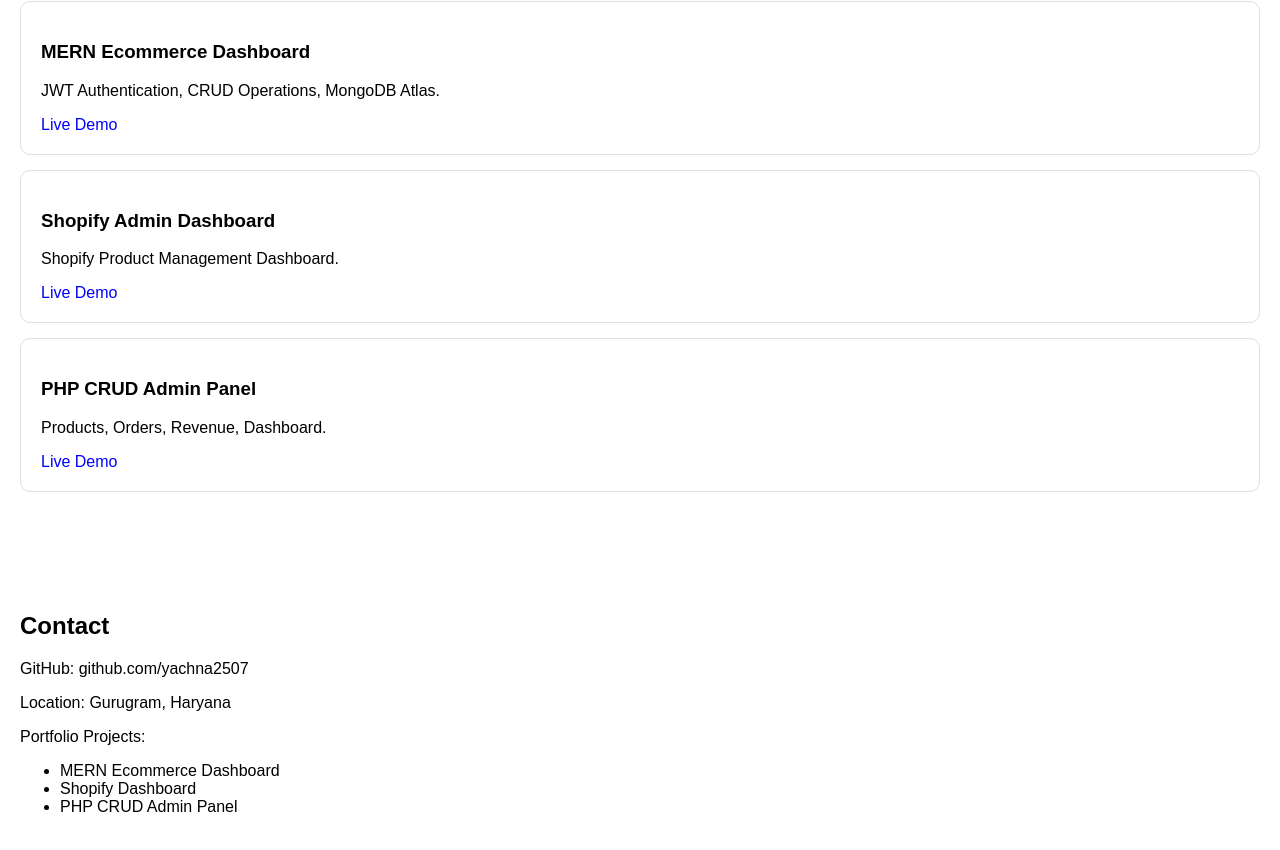
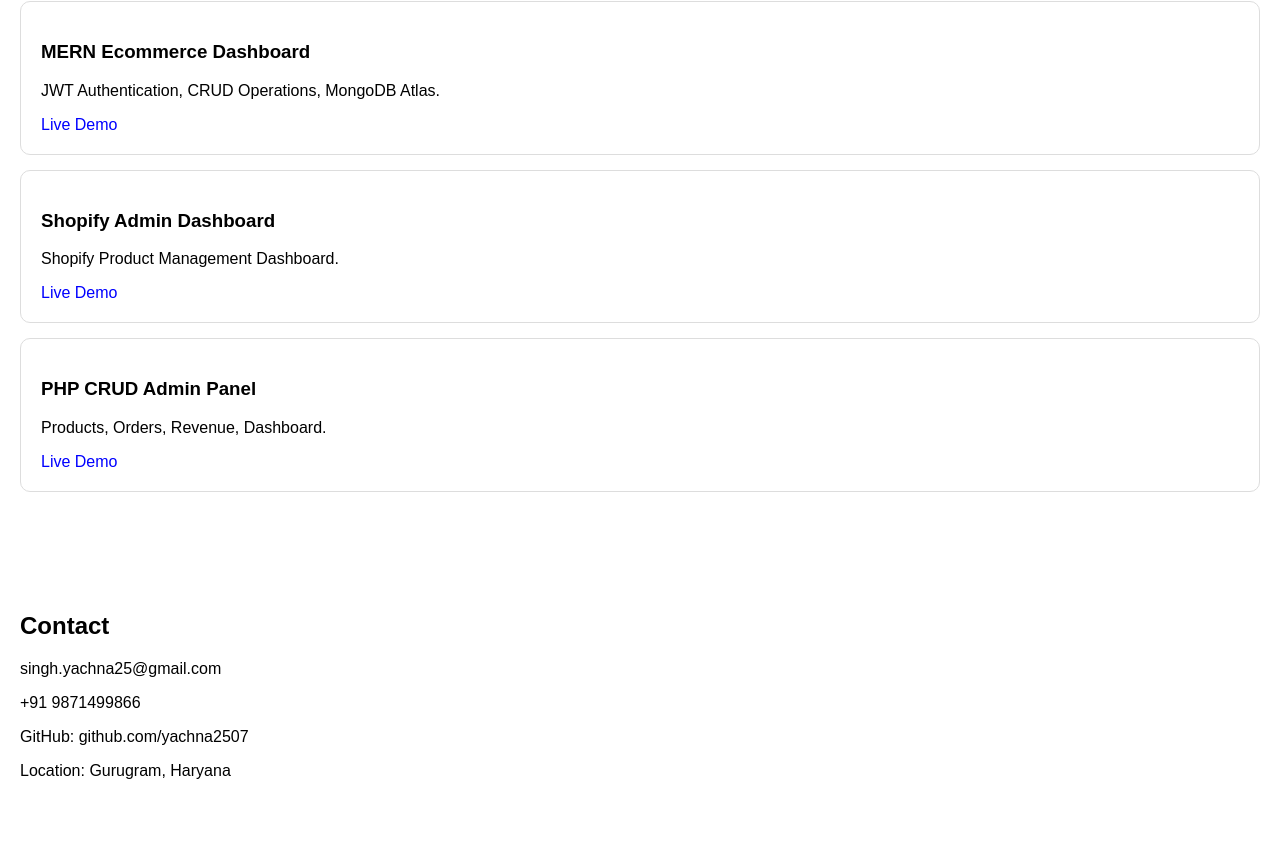
Before and after one commit to yachna2507/portfolio, a React (Create React App) app: page / in a window 1280 px wide. Shown: the part 1621-2471 px from the top of the page. Built offline with nearby package versions, Linux system fonts and the light colour scheme.

Commit message:
Update App.js

```diff
--- a/src/App.js
+++ b/src/App.js
@@ -84,14 +84,11 @@
 { /* Contact */}
 <section id="contact" className="section">
   <h2>Contact</h2>
+  <p> singh.yachna25@gmail.com</p>
+  <p> +91 9871499866 </p>
   <p>GitHub: github.com/yachna2507</p>
   <p>Location: Gurugram, Haryana</p>
-  <p>Portfolio Projects:</p>
-  <ul>
-    <li>MERN Ecommerce Dashboard</li>
-    <li>Shopify Dashboard</li>
-    <li>PHP CRUD Admin Panel</li>
-  </ul>
+
 </section>
 </div>
   );
```
